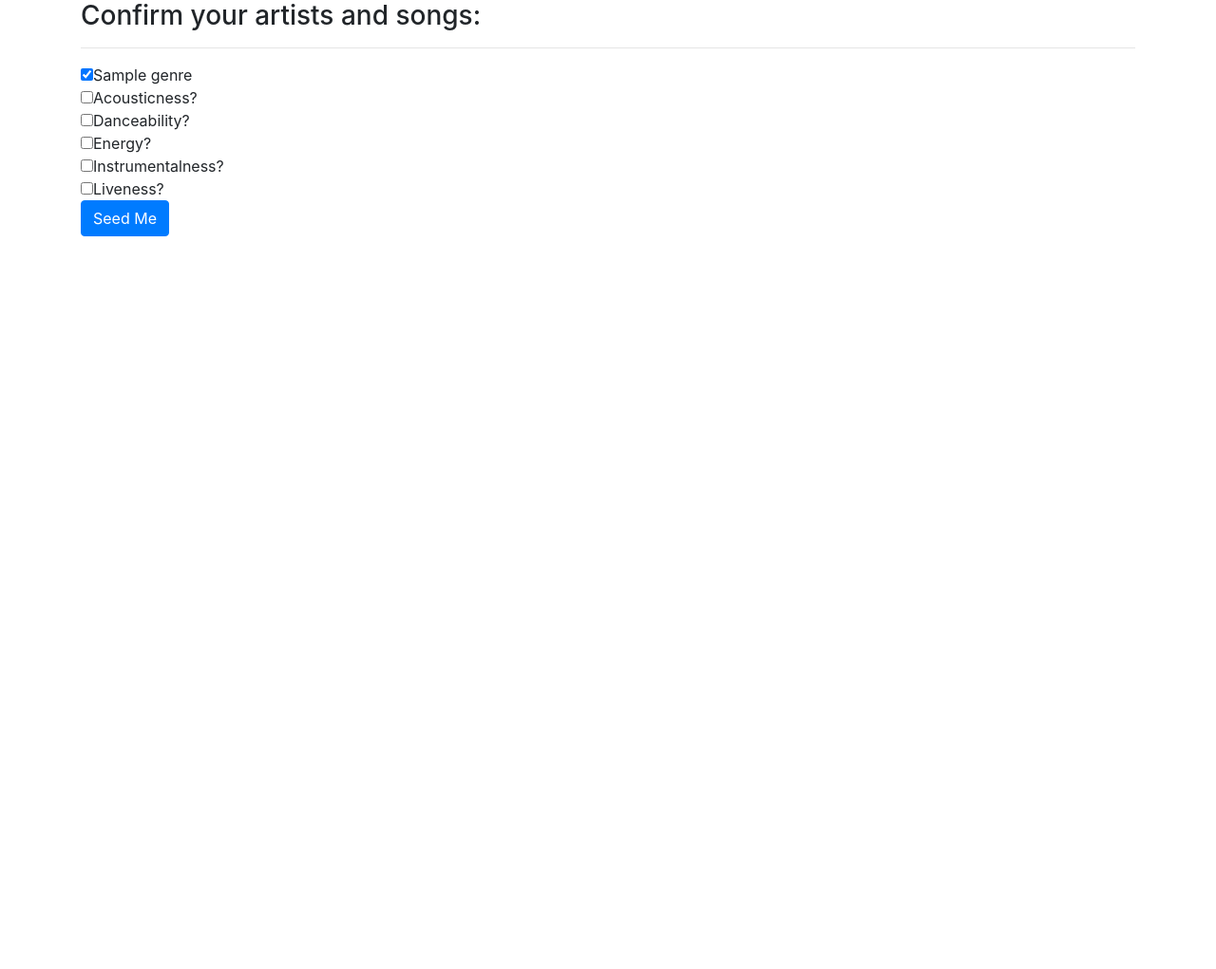
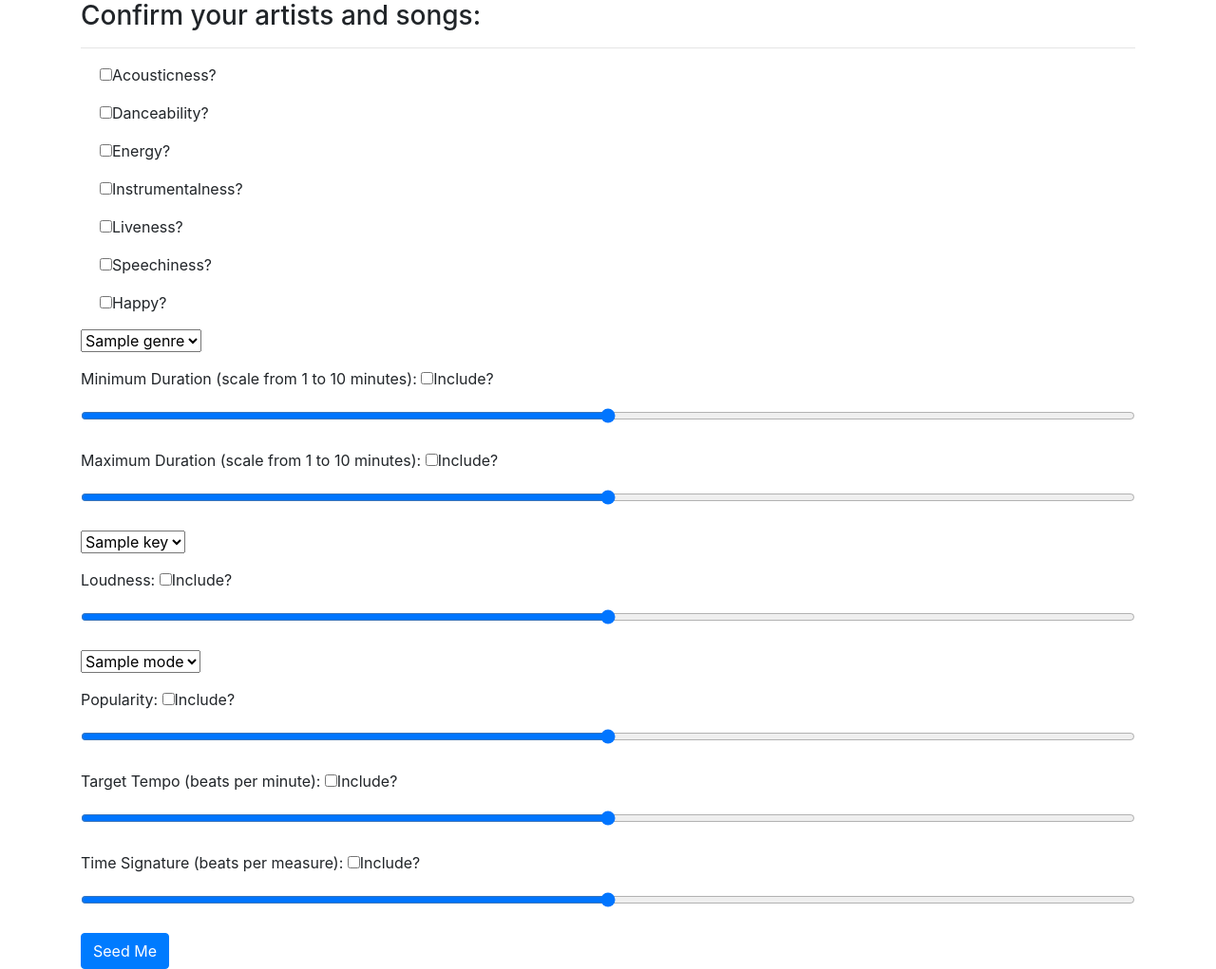
Before and after one commit to FullStackJohnMack/JohnM-Capstone-One, a Flask app: template web/templates/search_results.html in a window 1280 px wide. Shown: the whole page at 95% size. Before the commit the page ends 249 px from the top, so only its background shows below. Run offline with Flask 2, Linux system fonts and the light colour scheme; the template is opened without the code that fills it: most values are stand-ins (such as "Sample title", 1, 10 or a date in 2020); some libraries are stand-ins or nearby versions.

Commit message:
all seed inputs working

```diff
--- a/web/app.py
+++ b/web/app.py
@@ -2,10 +2,16 @@ from flask import Flask, render_template, redirect, request, session
 import requests, base64
 from access import CLIENT_ID, CLIENT_SECRET, REDIRECT_URI
 from forms import SearchForm
-from utils import get_id, get_genres
+from utils import get_id, get_genres, get_key_list, get_modes
 
 app = Flask(__name__)
 app.secret_key = "password"
+
+@app.before_request
+def log_request_info():
+    app.logger.debug('Headers: %s', request.headers)
+    app.logger.debug('Body: %s', request.get_data())
+
 
 @app.route("/")
 def get_homepage():
@@ -38,8 +44,6 @@ def search_spotify():
 
     form = SearchForm()
 
-    form.genre.choices = [g for g in get_genres()]
-
     if form.validate_on_submit():
 
         seed_1_id = get_id(form.input1.data, form.radio1.data)
@@ -54,9 +58,11 @@ def search_spotify():
         seed_4_type = f'{form.radio4.data}s'
         seed_5_type = f'{form.radio5.data}s'
 
-        genre = form.genre.data
+        genres = get_genres()
+        keys = get_key_list()
+        modes = get_modes()
 
-        return render_template("search_results.html", genre=genre,seed_1_id=seed_1_id, seed_1_type=seed_1_type, seed_2_id=seed_2_id, seed_2_type=seed_2_type, seed_3_id=seed_3_id, seed_3_type=seed_3_type,seed_4_id=seed_4_id, seed_4_type=seed_4_type,seed_5_id=seed_5_id, seed_5_type=seed_5_type)
+        return render_template("search_results.html", genres=genres, keys=keys, modes=modes, seed_1_id=seed_1_id, seed_1_type=seed_1_type, seed_2_id=seed_2_id, seed_2_type=seed_2_type, seed_3_id=seed_3_id, seed_3_type=seed_3_type,seed_4_id=seed_4_id, seed_4_type=seed_4_type,seed_5_id=seed_5_id, seed_5_type=seed_5_type)
 
     return render_template("search.html", form=form)
 
@@ -65,63 +71,76 @@ def search_spotify():
 def show_recommendations():
     """"""
 
-    seed_artists = ""
-    seed_tracks = ""
-    seed_genre = ""
+    headers = {'Authorization':'Bearer ' + session['token']}
 
-    for id in request.form.getlist('seed_artists'):
-        seed_artists += f"{id},"
+    payload = {
+
+        }
+
+    if request.form.get('seed_artists'):
+        artist_list = [f'{artist},' for artist in request.form.getlist('seed_artists')];
+        payload['seed_artists'] = artist_list
 
     for id in request.form.getlist('seed_tracks'):
-        seed_tracks += f"{id},"
+        payload['seed_tracks'] += f"{id},"
 
     if request.form.get('seed_genre'):
-        seed_genre = request.form['seed_genre']
+        payload['seed_genres'] = request.form.get('seed_genre')
 
     if request.form.get('acousticness'):
-        target_acousticness = 1
-    else:
-        target_acousticness = 0
+        payload['target_acousticness'] = 1.0
 
     if request.form.get('danceability'):
-        target_danceability = 1
-    else:
-        target_danceability = 0
+        payload['target_danceability'] = 1.0
 
     if request.form.get('energy'):
-        target_energy = 1
-    else:
-        target_energy = 0
+        payload['target_energy'] = 1.0
 
     if request.form.get('instrumentalness'):
-        target_instrumentalness = 1
-    else:
-        target_instrumentalness = 0
+        payload['target_instrumentalness'] = 1.0
 
     if request.form.get('liveness'):
-        target_liveness = 1
-    else:
-        target_liveness = 0
+        payload['target_liveness'] = 1.0
 
-    headers = {'Authorization':'Bearer ' + session['token']}
-    payload = {
-            'seed_artists': seed_artists,
-            'seed_tracks': seed_tracks,
-            'seed_genres': seed_genre,
-            'target_acousticness': target_acousticness,
-            'target_danceability': target_danceability,
-            'target_energy': target_energy,
-            'target_instrumentalness': target_instrumentalness,
-            'target_liveness': target_liveness,
-            'limit': 100
-        }
+    if request.form.get('speechiness'):
+        payload['target_speechiness'] = 1.0
+
+    if request.form.get('valence'):
+        payload['target_valence'] = 1.0
+
+    if request.form.get('include_min_duration'):
+        payload['min_duration_ms'] = int(request.form.get('min_duration'))
+
+    if request.form.get('include_max_duration'):
+        payload['max_duration_ms'] = int(request.form.get('max_duration'))
+
+    if request.form.get('key'):
+        payload['target_key'] = int(request.form.get('key'))
+
+    if request.form.get('include_loudness'):
+        payload['target_loudness'] = float(request.form.get('loudness'))
+
+    if request.form.get('mode'):
+        payload['target_mode'] = int(request.form.get('mode'))
+
+    if request.form.get('include_popularity'):
+        payload['target_popularity'] = int(request.form.get('popularity'))
+
+    if request.form.get('include_tempo'):
+        payload['target_tempo'] = float(request.form.get('tempo'))
+
+    if request.form.get('include_time_sig'):
+        payload['target_time_signature'] = int(request.form.get('time_sig'))
+
 
     resp = requests.get('https://api.spotify.com/v1/recommendations', params=payload, headers=headers).json()
 
-    return render_template("seed_results.html", resp=resp, seed_artists=seed_artists, seed_tracks=seed_tracks, seed_genre=seed_genre)
+    return render_template("seed_results.html", resp=resp)
 
 
 
+# https://api.spotify.com/v1/recommendations
+# http://127.0.0.1:5000
 
 
 
--- a/web/templates/search_results.html
+++ b/web/templates/search_results.html
@@ -70,12 +70,74 @@
 
             <hr>
 
-            <input type="checkbox" name="seed_genre" value="{{genre}}" checked >{{genre.capitalize()}}<br>
-            <input type="checkbox" name="acousticness" value="1">Acousticness?<br>
-            <input type="checkbox" name="danceability" value="1">Danceability?<br>
-            <input type="checkbox" name="energy" value="1">Energy?<br>
-            <input type="checkbox" name="instrumentalness" value="1">Instrumentalness?<br>
-            <input type="checkbox" name="liveness" value="1">Liveness?<br>
+
+            <div class="form-group form-check"><input type="checkbox" name="acousticness" value="1">Acousticness?</div>
+            <div class="form-group form-check"><input type="checkbox" name="danceability" value="1">Danceability?</div>
+            <div class="form-group form-check"><input type="checkbox" name="energy" value="1">Energy?</div>
+            <div class="form-group form-check"><input type="checkbox" name="instrumentalness" value="1">Instrumentalness?</div>
+            <div class="form-group form-check"><input type="checkbox" name="liveness" value="1">Liveness?</div>
+            <div class="form-group form-check"><input type="checkbox" name="speechiness" value="1">Speechiness?</div>
+            <div class="form-group form-check"><input type="checkbox" name="happy" value="1">Happy?</div>
+
+            <div class="form-group">
+                <select name="seed_genre">
+                    {% for genre in genres %}
+                    <option value="{{genre[0]}}">{{genre[1]}}</option>
+                    {% endfor %}
+                </select>
+            </div>
+
+        <div class="form-group">
+            <label for="duration">Minimum Duration (scale from 1 to 10 minutes):</label>
+            <input type="checkbox" name="include_min_duration" value="1">Include?
+            <input type="range" id="min_duration" name="min_duration" min="60000" max="600000" class="form-control">
+        </div>
+
+        <div class="form-group">
+            <label for="duration">Maximum Duration (scale from 1 to 10 minutes):</label>
+            <input type="checkbox" name="include_max_duration" value="1">Include?
+            <input type="range" id="max_duration" name="max_duration" min="60000" max="600000" class="form-control">
+        </div>
+
+        <div class="form-group">
+            <select name="key">
+                {% for key in keys %}
+                <option value="{{key[0]}}">{{key[1]}}</option>
+                {% endfor %}
+            </select>
+        </div>
+
+        <div class="form-group">
+            <label for="duration">Loudness:</label>
+            <input type="checkbox" name="include_loudness" value="1">Include?
+            <input type="range" id="loudness" name="loudness" min="-60" max="0" class="form-control">
+        </div>
+
+        <div class="form-group">
+            <select name="mode">
+                {% for mode in modes %}
+                <option value="{{mode[0]}}">{{mode[1]}}</option>
+                {% endfor %}
+            </select>
+        </div>
+
+        <div class="form-group">
+            <label for="duration">Popularity:</label>
+            <input type="checkbox" name="include_popularity" value="1">Include?
+            <input type="range" id="popularity" name="popularity" min="0" max="100" class="form-control">
+        </div>
+
+        <div class="form-group">
+            <label for="duration">Target Tempo (beats per minute):</label>
+            <input type="checkbox" name="include_tempo" value="1">Include?
+            <input type="range" id="tempo" name="tempo" min="0" max="300" class="form-control">
+        </div>
+
+        <div class="form-group">
+            <label for="time_sig">Time Signature (beats per measure):</label>
+            <input type="checkbox" name="include_time_sig" value="1">Include?
+            <input type="range" id="tempo" name="time_sig" min="2" max="12" class="form-control">
+        </div>
 
         <button class="btn btn-primary" type="submit">Seed Me</button>
     </form>
```
Also changed, not shown: web/forms.py (+0 -8 lines), web/utils.py (+11 -1 lines).
